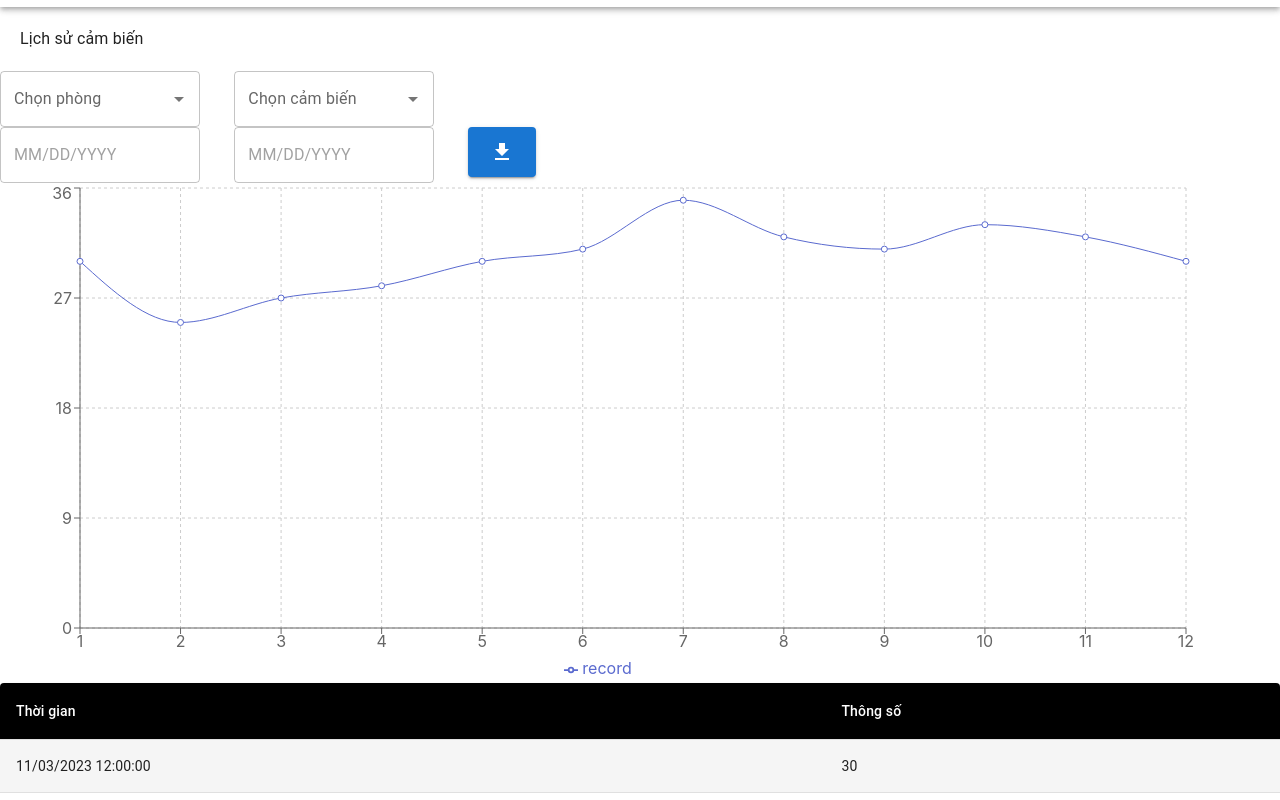
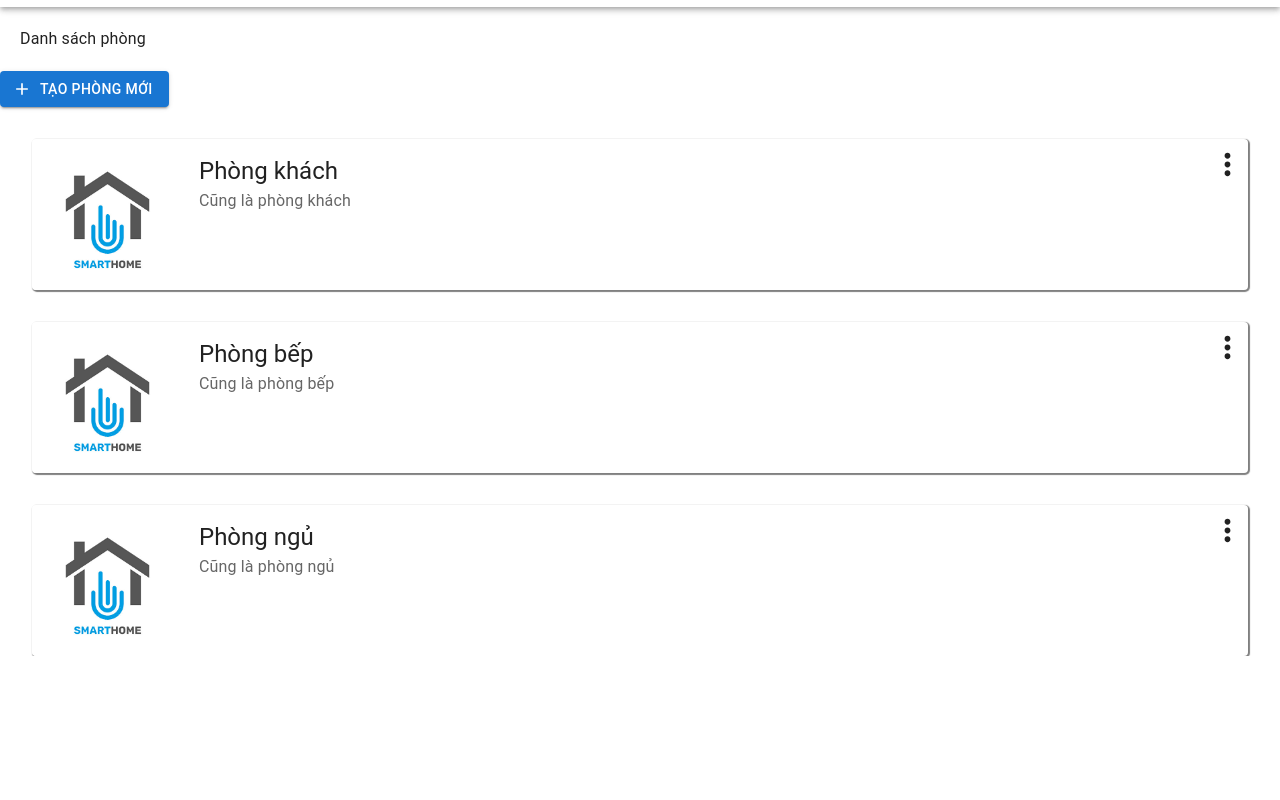
Before and after one commit to DanhNguyen02/SmartHome, a React (Create React App) app in the folder mern/client/: page /rooms in a window 1280 px wide. Shown: the part 300-1100 px from the top of the page. After the commit the page ends 956 px from the top, so only its background shows below. Built offline with nearby package versions, Linux system fonts and the light colour scheme.

Commit message:
Update Rooms module

```diff
--- a/mern/client/src/pages/Rooms/index.js
+++ b/mern/client/src/pages/Rooms/index.js
@@ -1,242 +1,71 @@
-import React from "react";
+import React, { useState } from "react";
 import {
   Typography,
   Button,
   Breadcrumbs,
-  Grid,
-  TextField,
-  Autocomplete,
-  Table,
-  TableBody,
-  TableCell,
-  TableContainer,
-  TableHead,
-  TableRow,
-  Paper,
-  Box
+  Box,
+  Card,
+  CardContent,
+  CardMedia,
 } from "@mui/material";
-import { LineChart, Line, XAxis, YAxis, CartesianGrid, Tooltip, Legend, ResponsiveContainer } from 'recharts';
-import { styled } from '@mui/material/styles';
-import { tableCellClasses } from '@mui/material/TableCell';
-import { AdapterDayjs } from '@mui/x-date-pickers/AdapterDayjs';
-import { LocalizationProvider } from '@mui/x-date-pickers/LocalizationProvider';
-import { DatePicker } from '@mui/x-date-pickers/DatePicker';
-import DownloadIcon from '@mui/icons-material/Download';
+import AddIcon from '@mui/icons-material/Add';
+import MoreVertIcon from '@mui/icons-material/MoreVert';
+import Logo from '../../assets/images/logo.png';
+import { Dropdown } from "react-bootstrap";
 
-function ListRooms() {
-  return (
-    <Autocomplete
-      disablePortal
-      id="combo-box-demo"
-      options={listRooms}
-      sx={{ width: 200}}
-      renderInput={(params) => <TextField {...params} label="Chọn phòng" />}
-    />
-  );
-}
-
-const listRooms = [
-  "Phòng khách",
-  "Phòng ngủ",
-  "Phòng bếp"
-];
-
-function ListSensors() {
-  return (
-    <Autocomplete
-      disablePortal
-      id="combo-box-demo"
-      options={listSensors}
-      sx={{ width: 200}}
-      renderInput={(params) => <TextField {...params} label="Chọn cảm biến" />}
-    />
-  );
-}
-
-const listSensors = [
-  "Nhiệt độ",
-  "Độ ẩm",
-  "Ánh sáng"
-];
-
-const StyledTableCell = styled(TableCell)(({ theme }) => ({
-  [`&.${tableCellClasses.head}`]: {
-    backgroundColor: theme.palette.common.black,
-    color: theme.palette.common.white,
-  },
-  [`&.${tableCellClasses.body}`]: {
-    fontSize: 14,
-  },
-}));
-
-const StyledTableRow = styled(TableRow)(({ theme }) => ({
-  '&:nth-of-type(odd)': {
-    backgroundColor: theme.palette.action.hover,
-  },
-  // hide last border
-  '&:last-child td, &:last-child th': {
-    border: 0,
-  },
-}));
-
-const records = [
+function Rooms() {
+  const rooms = [
     {
       id: 1,
-    time: '11/03/2023 12:00:00',
-    record: 30
+      name: "Phòng khách",
+      description: "Cũng là phòng khách"
     },
     {
       id: 2,
-    time: '11/03/2023 12:00:00',
-    record: 25
+      name: "Phòng bếp",
+      description: "Cũng là phòng bếp"
     },
     {
       id: 3,
-    time: '11/03/2023 12:00:00',
-    record: 27
+      name: "Phòng ngủ",
+      description: "Cũng là phòng ngủ"
     },
-  {
-    id: 4,
-    time: '11/03/2023 12:00:00',
-    record: 28
-  },
-  {
-    id: 5,
-    time: '11/03/2023 12:00:00',
-    record: 30
-  },
-  {
-    id: 6,
-    time: '11/03/2023 12:00:00',
-    record: 31
-  },
-  {
-    id: 7,
-    time: '11/03/2023 12:00:00',
-    record: 35
-  },
-  {
-    id: 8,
-    time: '11/03/2023 12:00:00',
-    record: 32
-  },
-  {
-    id: 9,
-    time: '11/03/2023 12:00:00',
-    record: 31
-  },
-  {
-    id: 10,
-    time: '11/03/2023 12:00:00',
-    record: 33
-  },
-  {
-    id: 11,
-    time: '11/03/2023 12:00:00',
-    record: 32
-  },
-  {
-    id: 12,
-    time: '11/03/2023 12:00:00',
-    record: 30
-  }
   ]
 
-function ChooseSensor() {
-  return (
-    <>
-      <Grid container className="p-3">
-        <Grid item xs={2}>
-          <ListRooms />
-        </Grid>
-        <Grid item xs={2} sx={{marginLeft: '21px'}}>
-          <ListSensors />
-        </Grid>
-      </Grid>
-      <Grid container className="p-3">
-        <Grid item xs={2}>
-          <LocalizationProvider dateAdapter={AdapterDayjs}>
-            <DatePicker sx={{ width: 200}}/>
-          </LocalizationProvider>
-        </Grid>
-        <Grid item xs={2} sx={{marginLeft: '21px'}}>
-          <LocalizationProvider dateAdapter={AdapterDayjs}>
-            <DatePicker sx={{ width: 200}}/>
-          </LocalizationProvider>
-        </Grid>
-        <Grid item xs={2}>
-          <Button variant="contained" size="large" sx={{height: 50, marginLeft: '20px'}}>
-            <DownloadIcon />
-          </Button>
-        </Grid>
-      </Grid>
-    </>
-  )
+  function ListRooms() {
+    return(rooms.map((room) => (
+      <Card sx={{ display: 'flex', margin: 4, boxShadow: '1px 1px 1px 1px grey' }}>
+        <CardMedia
+          component="img"
+          sx={{ width: 151 }}
+          image={Logo}
+          alt="Live from space album cover"
+        />
+        <Box sx={{ display: 'flex', flexDirection: 'column' }}>
+          <CardContent sx={{ flex: '1 0 auto' }}>
+            <Typography component="div" variant="h5">
+              {room.name}
+            </Typography>
+            <Typography variant="subtitle1" color="text.secondary" component="div">
+              {room.description}
+            </Typography>
+          </CardContent>
+        </Box>
+        <MoreVertIcon
+          sx={{position: 'absolute', right: 35, fontSize: 35, marginTop: 1}}
+        />
+      </Card>
+    )))
   }
-
-function Graph() {
-  return (
-    <Box sx={{width: "95%", height: "500px"}}>
-      <ResponsiveContainer width="100%" height="100%">
-        <LineChart
-          width={700}
-          height={800}
-          data={records}
-          margin={{
-            top: 5,
-            right: 30,
-            left: 20,
-            bottom: 5,
-          }}
-        >
-          <CartesianGrid strokeDasharray="3 3" />
-          <XAxis dataKey="id" />
-          <YAxis />
-          <Tooltip />
-          <Legend />
-          <Line type="monotone" dataKey="record" stroke="#5A6ACF" activeDot={{ r: 8 }} />
-        </LineChart>
-      </ResponsiveContainer>
-    </Box>
-  )
-}
-
-function RecordTable() {
-  return (
-    <>
-      <TableContainer component={Paper}>
-        <Table sx={{ width:'100%' }} aria-label="customized table">
-          <TableHead>
-            <TableRow>
-              <StyledTableCell>Thời gian</StyledTableCell>
-              <StyledTableCell>Thông số</StyledTableCell>
-            </TableRow>
-          </TableHead>
-          <TableBody>
-            {records.map((record) => (
-              <StyledTableRow key={record.id}>
-                <StyledTableCell component="th" scope="row">
-                  {record.time}
-                </StyledTableCell>
-                <StyledTableCell>{record.record}</StyledTableCell>
-              </StyledTableRow>
-            ))}
-          </TableBody>
-        </Table>
-      </TableContainer>
-    </>
-  )
-}
-
-function Rooms() {
   return (
     <>
       <Breadcrumbs aria-label="breadcrumb" style={{ margin: '20px' }}>
-        <Typography color="text.primary">Lịch sử cảm biến</Typography>
+        <Typography color="text.primary">Danh sách phòng</Typography>
       </Breadcrumbs>
-      <ChooseSensor />
-      <Graph />
-      <RecordTable />
+      <Button variant="contained" startIcon={<AddIcon />}>
+        Tạo phòng mới
+      </Button>
+      <ListRooms />
     </>
   );
 }
```
Lines whose indentation alone changed are shown as unchanged.
